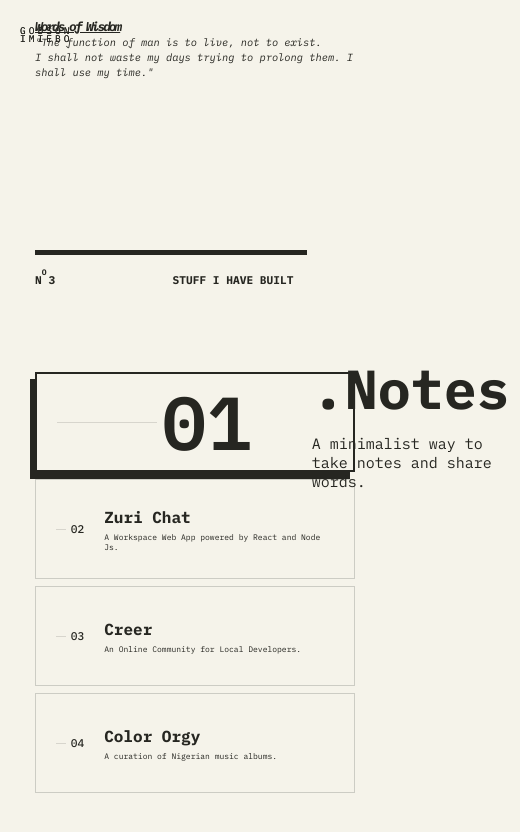
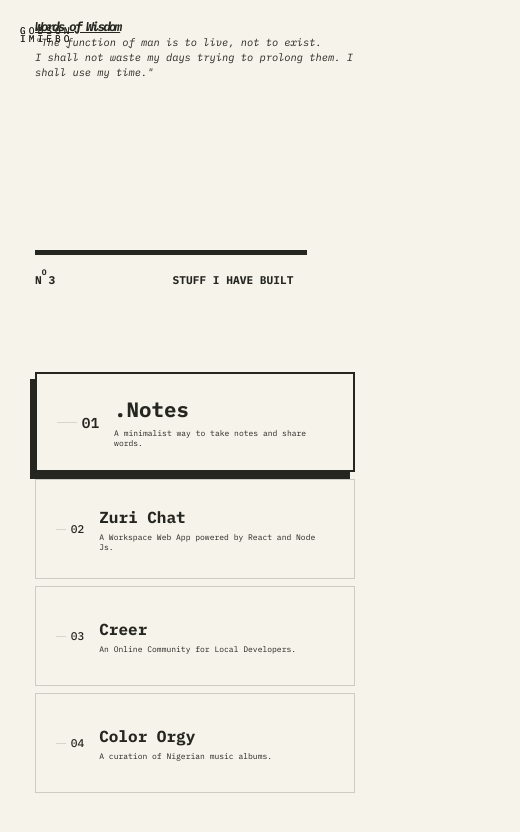
Before and after one commit to ImieboGodson/portfolio-v1.0, a React (Create React App) app: page / in a window 390 px wide. In both pictures the pointer is over the element 195 px from the left and 2081 px from the top of the page. Shown: the part 1659-2491 px from the top of the page, 520 px wide, since content can reach past the window. Built offline with nearby package versions, Linux system fonts and the light colour scheme.

Commit message:
Fix: Fixed Project Card Animation on Smaller Screens. Resolves Issue #24

```diff
--- a/src/components/project/project.scss
+++ b/src/components/project/project.scss
@@ -203,12 +203,63 @@
             }
         }
     }
+
+    .project:hover {
+
+        .project-wrapper {
+
+            .project-details-wrapper {
+
+                .project-details-left {
+
+                    .project-deco {
+                        margin-right: 20px;
+
+                        .line {
+                            width: 80px;
+                        }
+
+                        .project-number {
+                            font-size: 2.5rem;
+                        }
+                    }
+
+                    .project-details {
+
+                        .project-name {
+                            font-size: 3rem;
+                        }
+
+                        .project-type {
+                            margin-top: 8px;
+                            font-size: 0.8rem;
+                        }
+                    }
+                }
+
+                // .project-details-right {
+                //     display: flex;
+                //     align-items: center;
+
+                //     .project-btn {
+                //         margin-right: 40px;
+                //         padding: 10px;
+                //         // border: 1px solid #fff;
+
+                //         p {
+                //             font-style: italic;
+                //         }
+                //     }
+                // }
+            }
+        }
+    }
 }
 
 
 
 //Medium-to-Small Screens
-@media (max-width: 900px) {
+@media (max-width: 912px) {
 
     .project {
         height: 180px;
@@ -220,7 +271,11 @@
                 .project-details-left {
 
                     .project-deco {
-                        margin-right: 20px;
+                        margin-right: 10px;
+
+                        .line {
+                            width: 40px;
+                        }
 
                         .project-number {
                             font-size: 1.6rem;
@@ -258,6 +313,57 @@
             }
         }
     }
+
+    .project:hover {
+
+        .project-wrapper {
+
+            .project-details-wrapper {
+
+                .project-details-left {
+
+                    .project-deco {
+                        margin-right: 10px;
+
+                        .line {
+                            width: 50px;
+                        }
+
+                        .project-number {
+                            font-size: 2.2rem;
+                        }
+                    }
+
+                    .project-details {
+
+                        .project-name {
+                            font-size: 2.5rem;
+                        }
+
+                        .project-type {
+                            margin-top: 8px;
+                            font-size: 0.8rem;
+                        }
+                    }
+                }
+
+                // .project-details-right {
+                //     display: flex;
+                //     align-items: center;
+
+                //     .project-btn {
+                //         margin-right: 40px;
+                //         padding: 10px;
+                //         // border: 1px solid #fff;
+
+                //         p {
+                //             font-style: italic;
+                //         }
+                //     }
+                // }
+            }
+        }
+    }
 }
 
 
@@ -275,7 +381,7 @@
                 .project-details-left {
 
                     .project-deco {
-                        margin-right: 10px;
+                        margin-right: 5px;
 
                         .line {
                             width: 10px;
@@ -302,21 +408,71 @@
                     }
                 }
 
-                .project-details-right {
-                    display: flex;
-                    align-items: center;
+                // .project-details-right {
+                //     display: flex;
+                //     align-items: center;
 
-                    .project-btn {
-                        margin-right: 40px;
-                        padding: 10px;
+                //     .project-btn {
+                //         margin-right: 40px;
+                //         padding: 10px;
 
-                        p {
-                            font-style: italic;
-                        }
-                    }
-                }
+                //         p {
+                //             font-style: italic;
+                //         }
+                //     }
+                // }
             }
         }
     }
 
+    .project:hover {
+
+        .project-wrapper {
+
+            .project-details-wrapper {
+
+                .project-details-left {
+
+                    .project-deco {
+                        margin-right: 5px;
+
+                        .line {
+                            width: 20px;
+                        }
+
+                        .project-number {
+                            font-size: 0.9rem;
+                        }
+                    }
+
+                    .project-details {
+
+                        .project-name {
+                            font-size: 1.3rem;
+                        }
+
+                        .project-type {
+                            margin-top: 5px;
+                            font-size: 0.5rem;
+                        }
+                    }
+                }
+
+                // .project-details-right {
+                //     display: flex;
+                //     align-items: center;
+
+                //     .project-btn {
+                //         margin-right: 40px;
+                //         padding: 10px;
+                //         // border: 1px solid #fff;
+
+                //         p {
+                //             font-style: italic;
+                //         }
+                //     }
+                // }
+            }
+        }
+    }
 }
```
